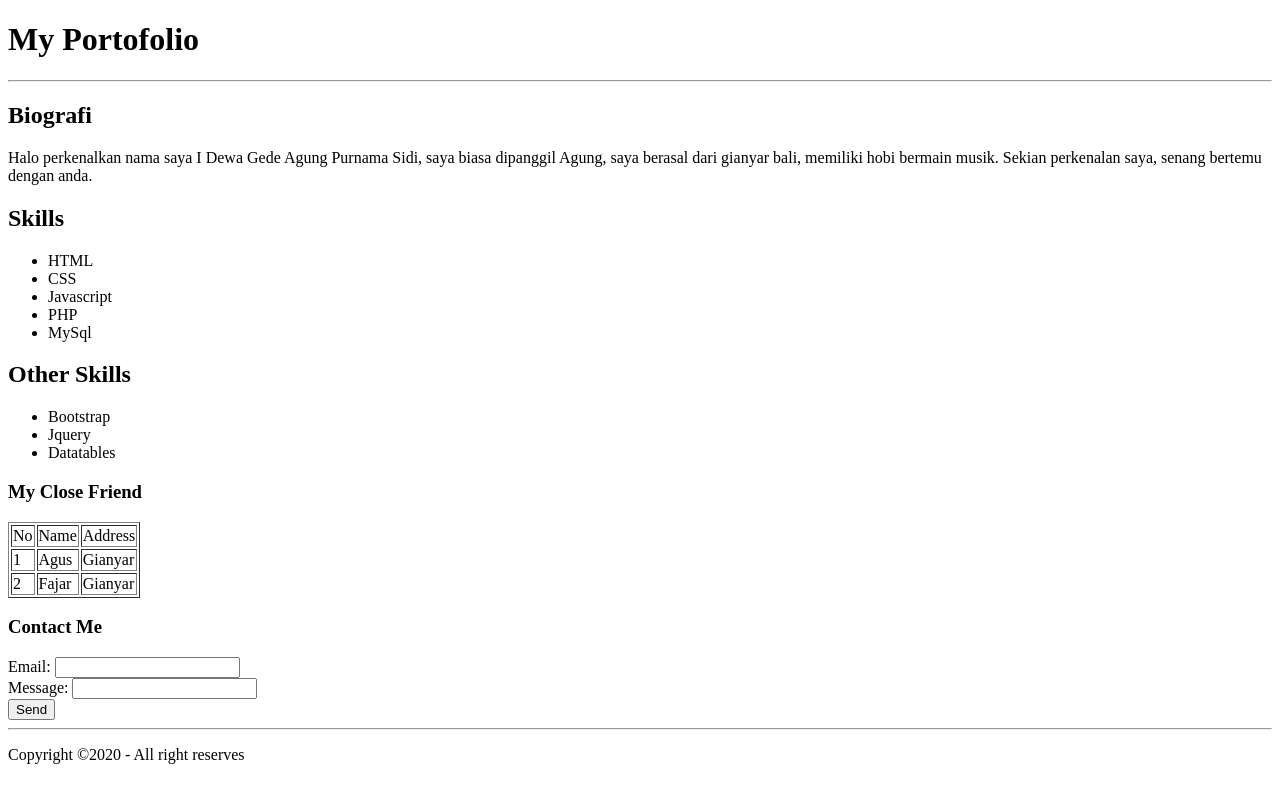
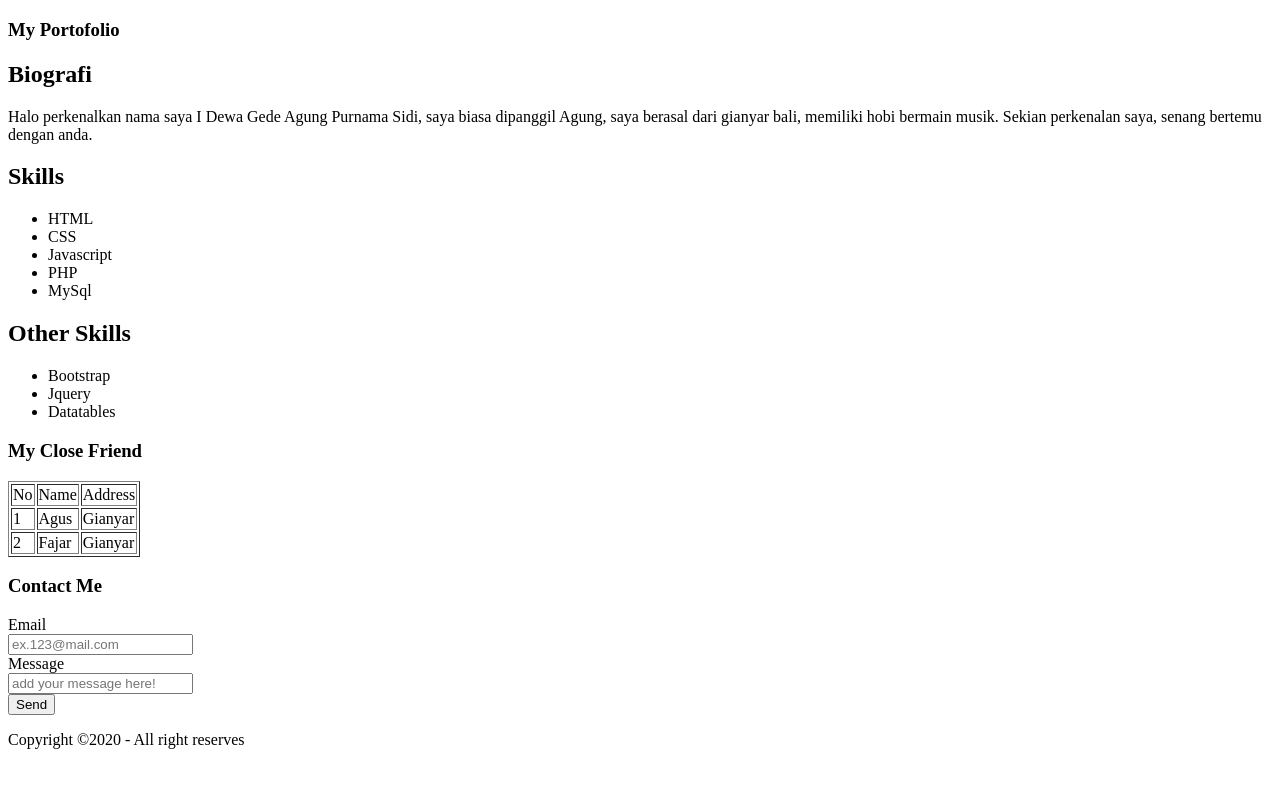
Before and after one commit to dewasidi/eduwork-mern, a plain HTML site: page biografi.html in a window 1280 px wide. Drawn offline with Linux system fonts and the light colour scheme.

Commit message:
update bipgrafi

```diff
--- a/biografi.html
+++ b/biografi.html
@@ -4,17 +4,24 @@
     <meta charset="UTF-8">
     <meta http-equiv="X-UA-Compatible" content="IE=edge">
     <meta name="viewport" content="width=device-width, initial-scale=1.0">
+    <link rel="stylesheet" href="asset/style/style.css">
     <title>Biografi</title>
 </head>
 <body>
-    <main>
-        <h1>My Portofolio</h1>
-        <hr/>
-        <section>
+        <nav>
+            <section class="banner">
+                <h1>My Portofolio</h1>
+            </section>
+        </nav>
+
+
+        <main>
+        <section class="top">
             <article>
-
                 <h2>Biografi</h2>
                 <p>Halo perkenalkan nama saya I Dewa Gede Agung Purnama Sidi, saya biasa dipanggil Agung, saya berasal dari gianyar bali, memiliki hobi bermain musik. Sekian perkenalan saya, senang bertemu dengan anda.</p>
+            </article>
+            <article>
                 <h2>Skills</h2>
                 <ul>
                     <li>HTML</li>
@@ -54,19 +61,28 @@
                     </tbody>
                 </table>
             </article>
+            </section>
+            <section class="bottom">
             <article>
                 <h1>Contact Me</h1>
                 <form>
-                    <label for="email">Email:</label>
-                    <input type="email"><br>
-                    <label for="Message">Message:</label>
-                    <input type="textarea"><br>
+                    <label for="email">Email </label><br>
+                    <input type="email" placeholder="ex.123@mail.com"><br>
+                    <label for="Message" >Message</label><br>
+                    <input type="textarea" placeholder="add your message here!"><br>
                     <button type="submit">Send</button>
                   </form>
-                  <hr/>
+
             </article>
         </section>
+
     </main>
-    <footer><p>Copyright &copy2020 - All right reserves</p></footer>
+    <footer>
+       <section class="footer">
+        <p>Copyright &copy2020 - All right reserves</p>
+       </section>
+
+
+    </footer>
 </body>
 </html>
```
